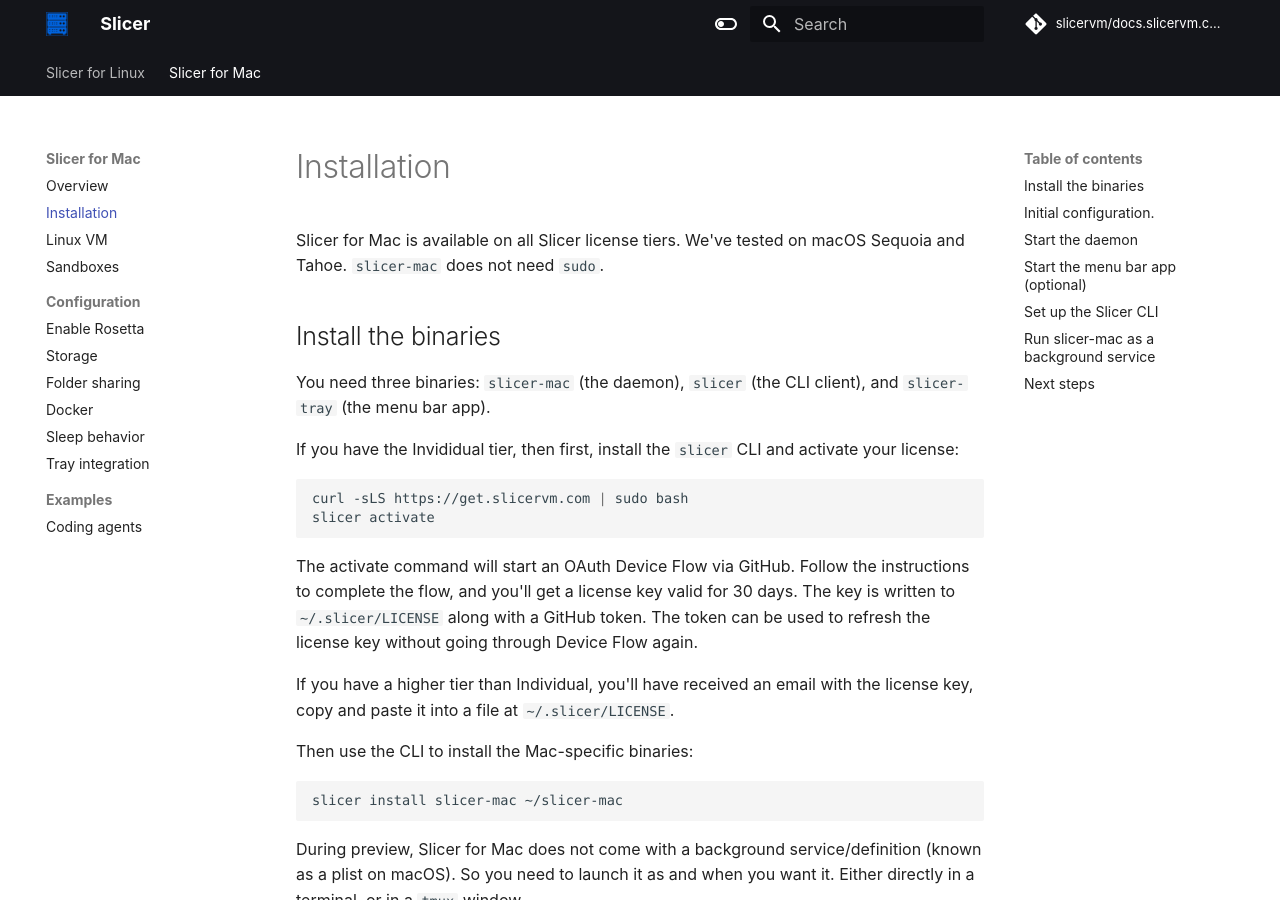
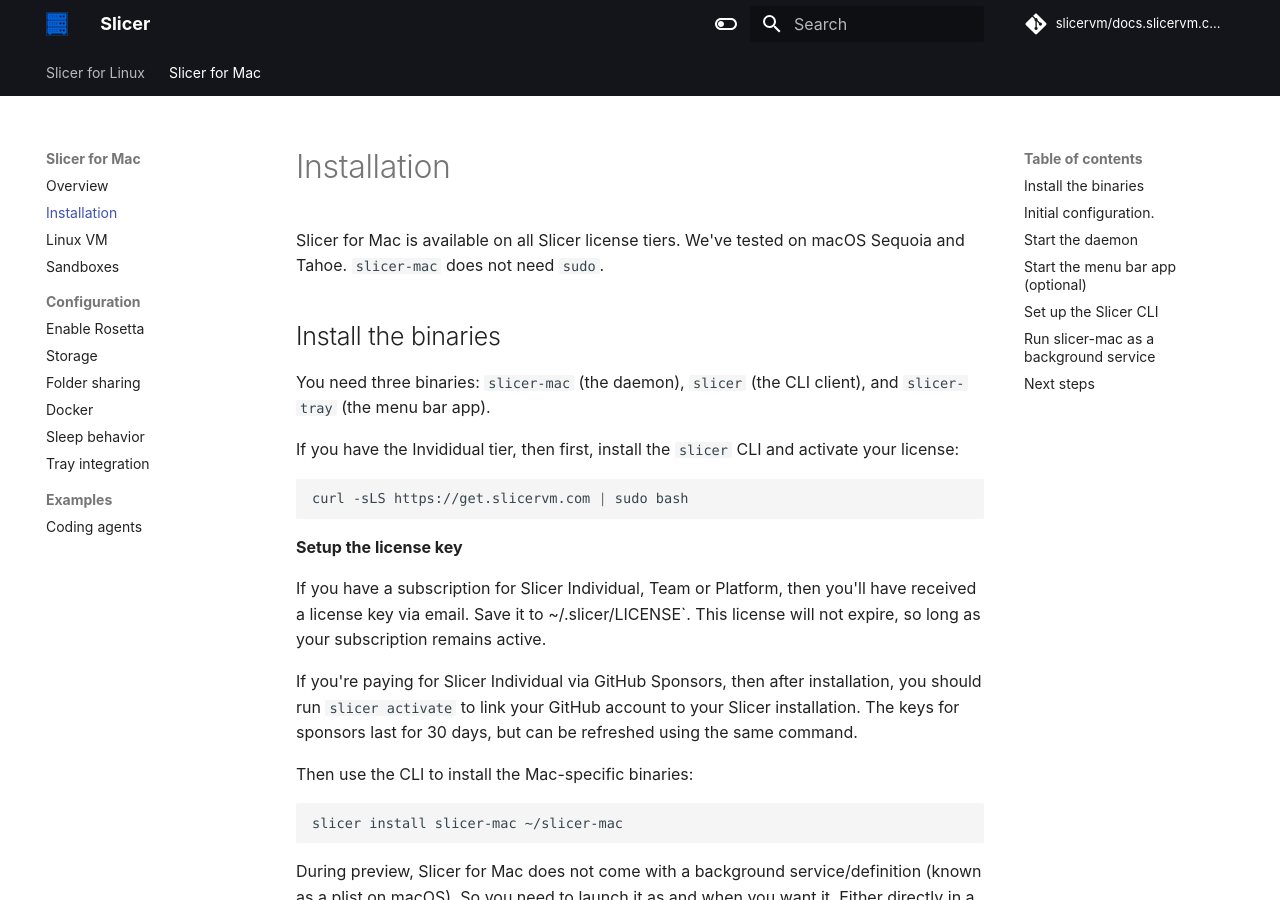
Before and after one commit to slicervm/docs.slicervm.com, an MkDocs documentation site: the page built from docs/mac/installation.md, in a window 1280 px wide and 900 px high. Built offline with MkDocs 1.6.1 and Material for MkDocs 9.7.7, drawn with Linux system fonts in a browser that asks for light colours; some web fonts are replaced; comment, search, counter and statistics services are not loaded.

Commit message:
Update note on activation for mac
Signed-off-by: Alex Ellis (OpenFaaS Ltd) <alexellis2@gmail.com>

````diff
--- a/docs/mac/installation.md
+++ b/docs/mac/installation.md
@@ -10,12 +10,13 @@
 
 ```bash
 curl -sLS https://get.slicervm.com | sudo bash
-slicer activate
 ```
 
-The activate command will start an OAuth Device Flow via GitHub. Follow the instructions to complete the flow, and you'll get a license key valid for 30 days. The key is written to `~/.slicer/LICENSE` along with a GitHub token. The token can be used to refresh the license key without going through Device Flow again.
+**Setup the license key**
 
-If you have a higher tier than Individual, you'll have received an email with the license key, copy and paste it into a file at `~/.slicer/LICENSE`.
+If you have a subscription for Slicer Individual, Team or Platform, then you'll have received a license key via email. Save it to ~/.slicer/LICENSE`. This license will not expire, so long as your subscription remains active.
+
+If you're paying for Slicer Individual via GitHub Sponsors, then after installation, you should run `slicer activate` to link your GitHub account to your Slicer installation. The keys for sponsors last for 30 days, but can be refreshed using the same command.
 
 Then use the CLI to install the Mac-specific binaries:
 
````
